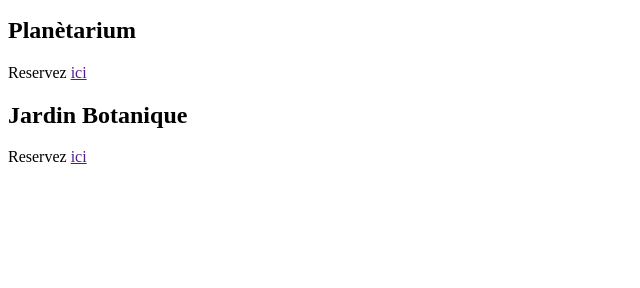
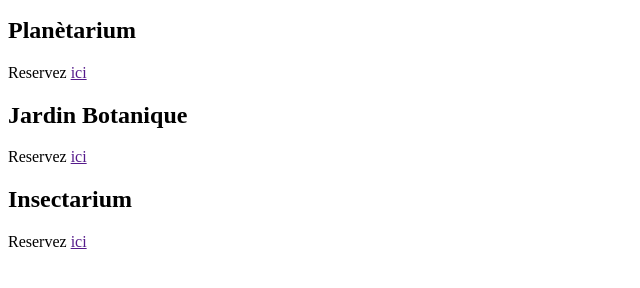
Before and after one commit to pmoukda/pratique, a plain HTML site: page reservation.html in a window 1280 px wide. Shown: the part 218-506 px from the top of the page, without its empty margins (0-640 px from the left). Drawn offline with Linux system fonts and the light colour scheme.

Commit message:
C'était pour rire haha

```diff
--- a/reservation.html
+++ b/reservation.html
@@ -24,5 +24,9 @@
         <h2>Jardin Botanique</h2>
         Reservez <a href="">ici</a>
     </div>
+    <div>
+        <h2>Insectarium</h2>
+        Reservez <a href="">ici</a>
+    </div>
 </body>
 </html>
```
